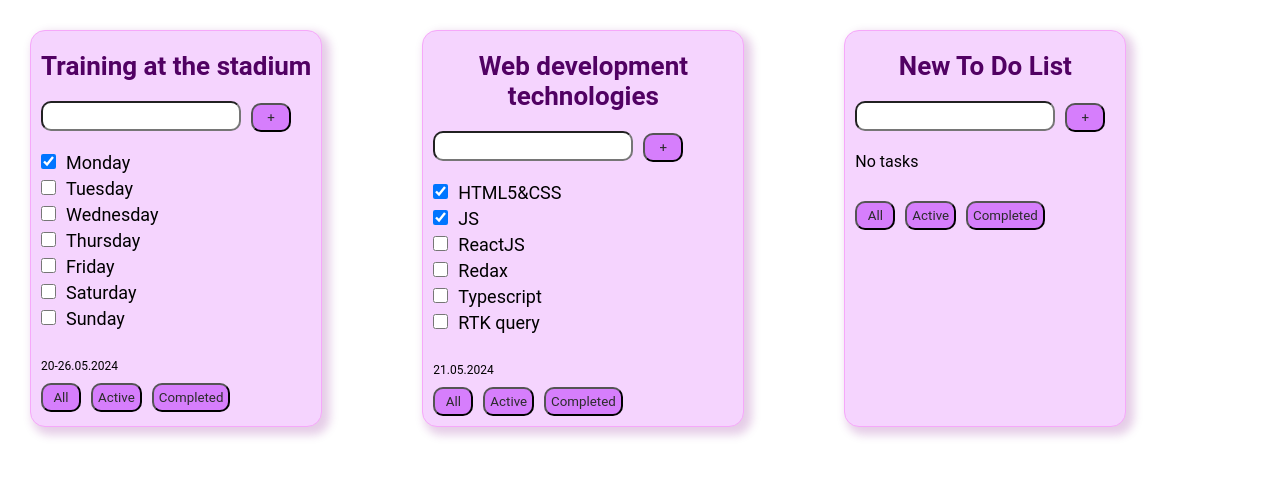
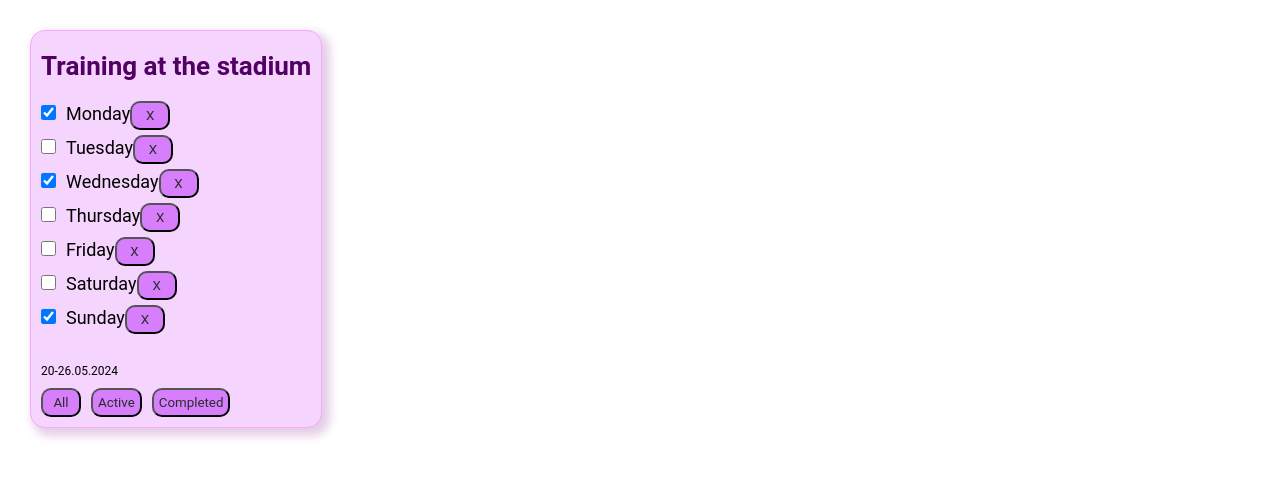
Before and after one commit to VictorREDrudko/to-do-list, a React (Create React App) app: page / in a window 1280 px wide. Shown: the top 478 px of the page. Built offline with nearby package versions, Linux system fonts and the light colour scheme.

Commit message:
feat: add filter and delete task

```diff
--- a/src/App.tsx
+++ b/src/App.tsx
@@ -1,10 +1,11 @@
-import React from 'react';
+import React, { useState } from 'react';
 import './App.css';
 import { Todolist, taskType } from './components/Todolist';
 
 function App() {
-
-  const tasks1: Array<taskType> = [
+  // *********************ЛОГИКА***************************
+  // ГЛОБАЛЬНЫЙ useState
+  const [tasks, setTasks] = useState<Array<taskType>>([
     {
       idTask: 1,
       titleTask: "Monday",
@@ -18,7 +19,7 @@ function App() {
     {
       idTask: 3,
       titleTask: "Wednesday",
-      isDone: false
+      isDone: true
     },
     {
       idTask: 4,
@@ -38,52 +39,102 @@ function App() {
     {
       idTask: 7,
       titleTask: "Sunday",
-      isDone: false
+      isDone: true
     }
-  ]
+  ]);
 
-  const tasks2: Array<taskType> = [
-    {
-      idTask: 1,
-      titleTask: "HTML5&CSS",
-      isDone: true,
-    },
-    {
-      idTask: 2,
-      titleTask: "JS",
-      isDone: true,
-    },
-    {
-      idTask: 3,
-      titleTask: "ReactJS",
-      isDone: false,
-    },
-    {
-      idTask: 4,
-      titleTask: "Redax",
-      isDone: false,
-    },
-    {
-      idTask: 5,
-      titleTask: "Typescript",
-      isDone: false,
-    },
-    {
-      idTask: 6,
-      titleTask: "RTK query",
-      isDone: false,
-    },
-  ]
+  // Функция удаления task
+  const deleteTask = (taskId: number) => {
+    let newTasks = tasks.filter(el => el.idTask !== taskId);
+    setTasks(newTasks);
+  }
 
-  const tasks3: Array<taskType> = []
-
-    return (
-        <div className="App">
-          <Todolist title={"Training at the stadium"} tasks={tasks1} data={"20-26.05.2024"}/>
-          <Todolist title={"Web development technologies"} tasks={tasks2} data={"21.05.2024"}/>
-          <Todolist title={"New To Do List"} tasks={tasks3}/>
-        </div>
-    );
+  // *****************Возврат разместки (верстка)************
+  return (
+    <div className="App">
+      <Todolist title={"Training at the stadium"} tasks={tasks} data={"20-26.05.2024"} deleteTask={deleteTask} />
+    </div>
+  );
 }
 
 export default App;
+
+
+  // const tasks1: Array<taskType> = [
+  //   {
+  //     idTask: 1,
+  //     titleTask: "Monday",
+  //     isDone: true
+  //   },
+  //   {
+  //     idTask: 2,
+  //     titleTask: "Tuesday",
+  //     isDone: false
+  //   },
+  //   {
+  //     idTask: 3,
+  //     titleTask: "Wednesday",
+  //     isDone: false
+  //   },
+  //   {
+  //     idTask: 4,
+  //     titleTask: "Thursday",
+  //     isDone: false
+  //   },
+  //   {
+  //     idTask: 5,
+  //     titleTask: "Friday",
+  //     isDone: false
+  //   },
+  //   {
+  //     idTask: 6,
+  //     titleTask: "Saturday",
+  //     isDone: false
+  //   },
+  //   {
+  //     idTask: 7,
+  //     titleTask: "Sunday",
+  //     isDone: false
+  //   }
+  // ]
+
+  // const tasks2: Array<taskType> = [
+  //   {
+  //     idTask: 1,
+  //     titleTask: "HTML5&CSS",
+  //     isDone: true,
+  //   },
+  //   {
+  //     idTask: 2,
+  //     titleTask: "JS",
+  //     isDone: true,
+  //   },
+  //   {
+  //     idTask: 3,
+  //     titleTask: "ReactJS",
+  //     isDone: false,
+  //   },
+  //   {
+  //     idTask: 4,
+  //     titleTask: "Redax",
+  //     isDone: false,
+  //   },
+  //   {
+  //     idTask: 5,
+  //     titleTask: "Typescript",
+  //     isDone: false,
+  //   },
+  //   {
+  //     idTask: 6,
+  //     titleTask: "RTK query",
+  //     isDone: false,
+  //   },
+  // ]
+
+  // const tasks3: Array<taskType> = [];
+
+
+
+  // Удаление task
+  {/* <Todolist title={"Web development technologies"} tasks={tasks2} data={"21.05.2024"}/>
+  <Todolist title={"New To Do List"} tasks={tasks3}/> */}
--- a/src/components/Button.tsx
+++ b/src/components/Button.tsx
@@ -1,15 +1,24 @@
 import styled from "styled-components"
 
+// *******************ТИПИЗАЦИЯ****************************
 type ButtonType = {
   titleBtn: string
+  callbackBtn: ()=>void
 }
 
-export const Button = ({titleBtn}: ButtonType) => {
+
+export const Button = ({titleBtn, callbackBtn}: ButtonType) => {
+  const onClickBtnHandler = () => {
+    callbackBtn();
+  }
+
   return (
-    <ButtonStyled>{titleBtn}</ButtonStyled>
+    <ButtonStyled onClick={onClickBtnHandler}>{titleBtn}</ButtonStyled>
   )
 }
 
+
+// ***********************СТИЛИ***************************
 const ButtonStyled = styled.button`
   padding: 5px;
   border-radius: 10px;
--- a/src/components/Todolist.tsx
+++ b/src/components/Todolist.tsx
@@ -1,51 +1,82 @@
 import styled from "styled-components"
+import { useState } from "react"
 import { Button } from "./Button"
 
+// *******************ТИПИЗАЦИЯ****************************
+// типизация объекта Todolist (task)
 export type taskType = {
   idTask: number
   titleTask: string,
   isDone: boolean
 }
 
+// типизация Todolist
 type TodolistType = {
   title: string
   tasks: taskType[]
   data?: string
+  deleteTask: (taskId: number)=>void;
 }
 
-export const Todolist = ({title, tasks, data}: TodolistType) => {
-  // Логика
-  const mappedTascs = tasks.map(el => {
+// Типизация фильтрации
+type filteringOption = "all" | "active" | "completed"
+
+
+export const Todolist = ({title, tasks, data, deleteTask}: TodolistType) => {
+  // *********************ЛОГИКА***************************
+  // ЛОКАЛЬНЫЙ useState
+  const [filter, setFilter] = useState<filteringOption>("all");
+
+  // Функция выбора типа фильтрации
+  const changeFilter = (filter: filteringOption) => {
+    setFilter(filter);
+  }
+
+  // Функция проверки и возврата отфильтрованного массива
+  const getFilteredTask = (allTasks: Array<taskType>, filterValue: filteringOption): taskType[] => {
+    if(filterValue === "completed") {
+      return allTasks.filter(el => el.isDone)
+    };
+
+    if(filterValue === "active") {
+      return allTasks.filter(el => !el.isDone)
+    } else {return allTasks};
+  };
+
+  // Отрисовка отфильтрованного tasks
+  const filteredTask: Array<taskType> = getFilteredTask(tasks, filter);
+
+
+  // Отрисовка task из массива данных tasks
+  const mappedTasks = filteredTask.map(el => {
     return (
       <ItemStyle key={el.idTask}>
-        <CheckboxStyle type='checkbox' checked={el.isDone}></CheckboxStyle>
+        <CheckboxStyle type='checkbox' defaultChecked={el.isDone}></CheckboxStyle>
         {el.titleTask}
+        <Button titleBtn="X" callbackBtn={()=> deleteTask(el.idTask)}/>
       </ItemStyle>
     )
-  })
+  });
 
-  // Верстка (разметка)
-  return (
+
+  // **********************Верстка (разметка)********************************
+   return (
     <TodolistStyle>
       <TitleStyle>{title}</TitleStyle>
-      <div>
-        <InputStyle type="text" />
-        <Button titleBtn={"+"}/>
-      </div>
       <ItemsStyle>
-        {tasks.length === 0 ? <div>No tasks</div> : mappedTascs}
+        {tasks.length === 0 ? <div>No tasks</div> : mappedTasks}
       </ItemsStyle>
       <DataStyle>
         <span>{data}</span>
       </DataStyle>
-      <Button titleBtn={"All"}/>
-      <Button titleBtn={"Active"}/>
-      <Button titleBtn={"Completed"}/>
+      <Button titleBtn={"All"} callbackBtn={()=>changeFilter("all")}/>
+      <Button titleBtn={"Active"} callbackBtn={()=>changeFilter("active")}/>
+      <Button titleBtn={"Completed"} callbackBtn={()=>changeFilter("completed")}/>
     </TodolistStyle>
   )
 }
 
-
+  // *********************СТИЛИ***************************
 const TodolistStyle = styled.div`
   background-color: #f5d4fe;
   border-radius: 15px;
@@ -62,15 +93,6 @@ const TitleStyle = styled.h2`
   font-family: 'Roboto';
   margin: 10px 0 20px;
   color: #510163;
-`
-
-const InputStyle = styled.input`
-  height: 30px;
-  width: 200px;
-  border-radius: 10px;
-  margin-right: 10px;
-  padding: 0 10px;
-  font-size: 16px;
 `
 
 const ItemsStyle = styled.ul`
@@ -95,3 +117,8 @@ const DataStyle = styled.div`
   margin-bottom: 10px;
   font-size: 12px;
 `
+
+{/* <div>
+  <Input textInput={textInput} setTextInput={setTextInput}/>
+  <Button titleBtn={"+"} callbackBtn={onClickBtnAddNewTask}/>
+</div> */}
--- a/src/index.tsx
+++ b/src/index.tsx
@@ -8,9 +8,7 @@ const root = ReactDOM.createRoot(
   document.getElementById('root') as HTMLElement
 );
 root.render(
-  <React.StrictMode>
-    <App />
-  </React.StrictMode>
+  <App />
 );
 
 // If you want to start measuring performance in your app, pass a function
```
Also changed, not shown: src/components/Input.tsx (added, +29 -0 lines), src/components/InputItem.tsx (deleted, +0 -23 lines).
